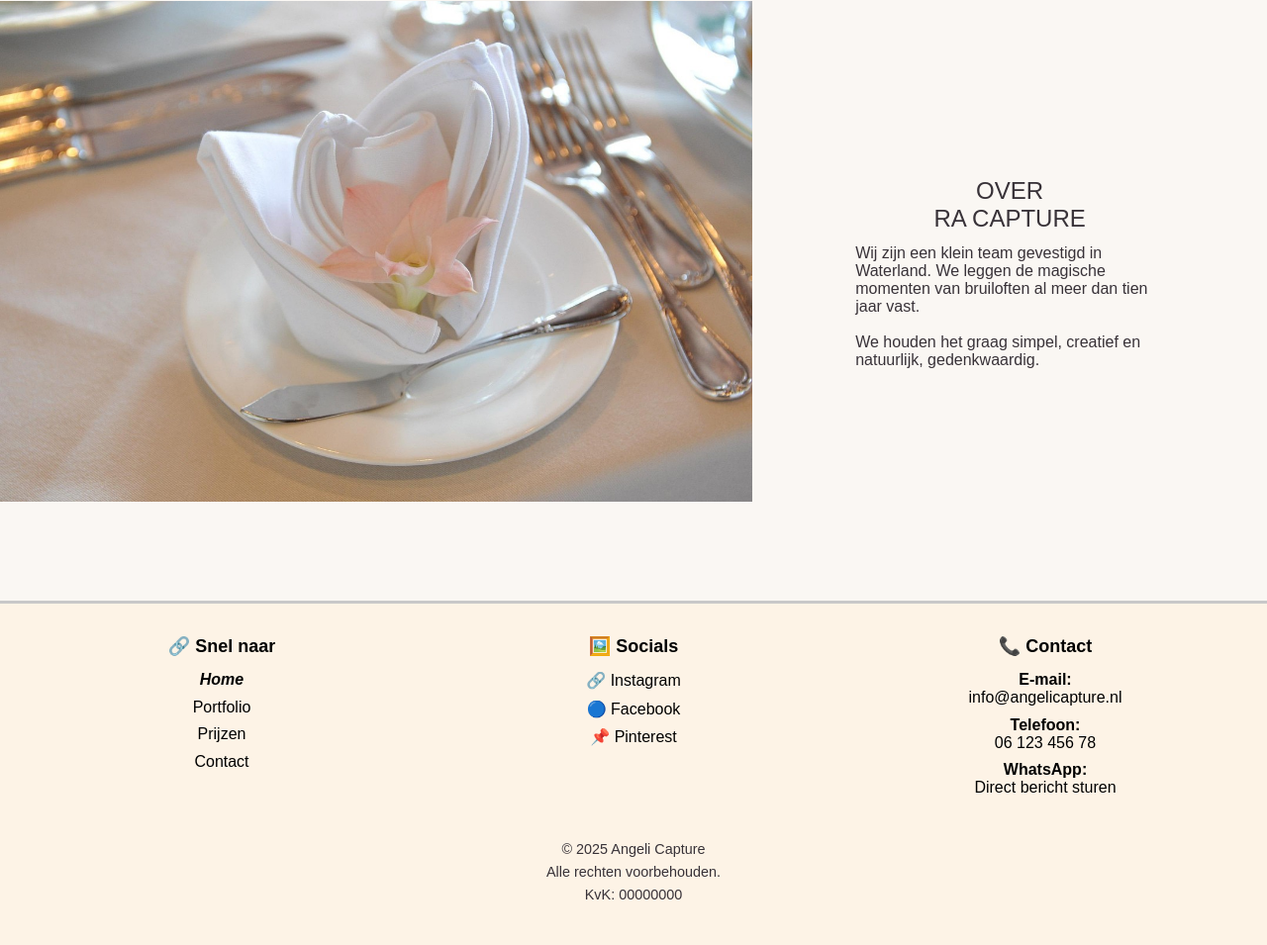
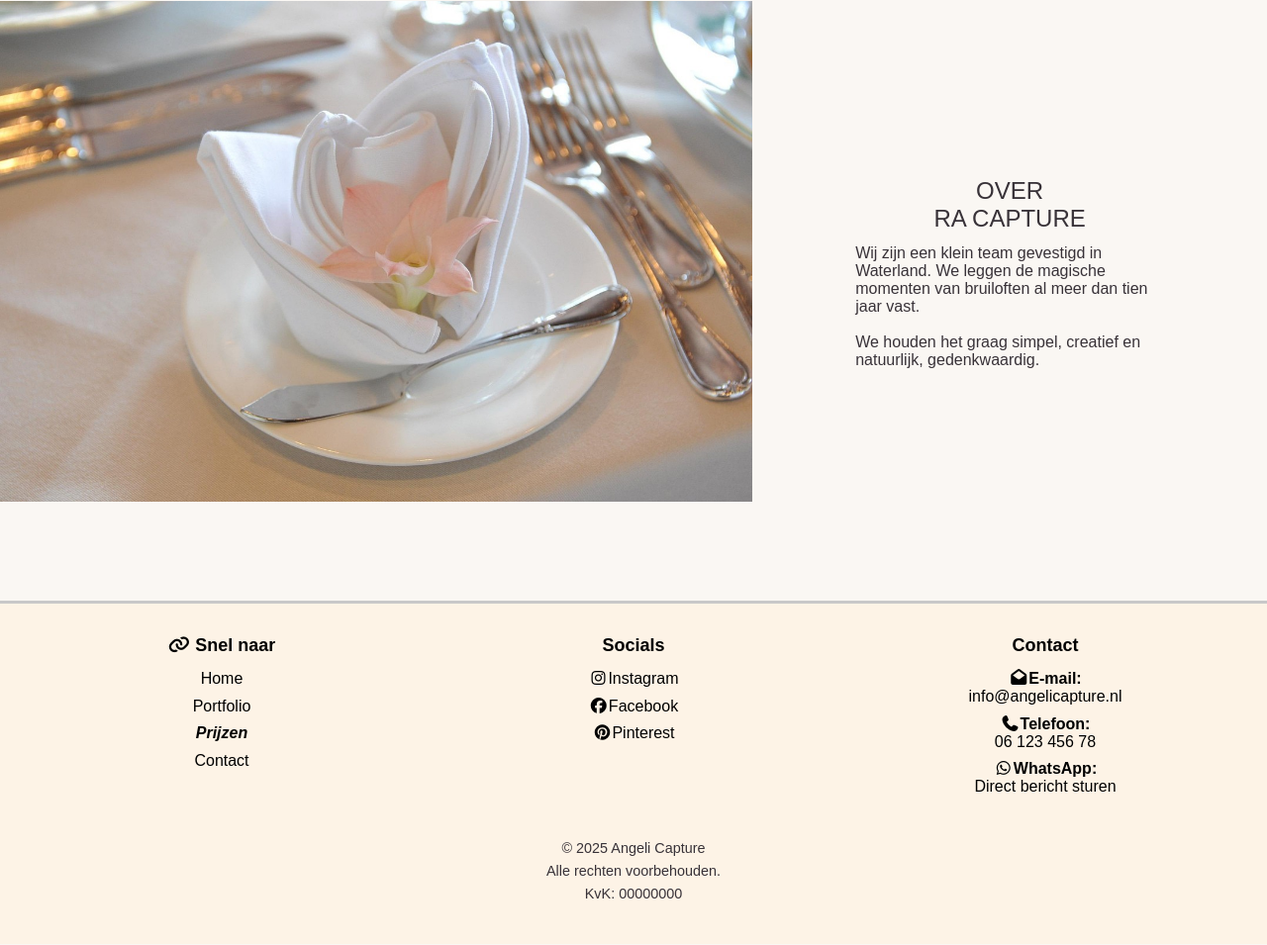
Before and after one commit to kwabber7/examen_kerstmis, a plain HTML site: page index.html in a window 1280 px wide. Shown: the part 760-1715 px from the top of the page at 99% size. Drawn offline with Linux system fonts and the light colour scheme; a web font is replaced by a local one.

Commit message:
main: update

```diff
--- a/index.html
+++ b/index.html
@@ -5,6 +5,7 @@
     <meta charset="UTF-8">
     <meta name="viewport" content="width=device-width, initial-scale=1.0">
     <title>Homepagina</title>
+    <link rel="stylesheet" href="https://cdnjs.cloudflare.com/ajax/libs/font-awesome/7.0.1/css/all.min.css" integrity="sha512-2SwdPD6INVrV/lHTZbO2nodKhrnDdJK9/kg2XD1r9uGqPo1cUbujc+IYdlYdEErWNu69gVcYgdxlmVmzTWnetw==" crossorigin="anonymous" referrerpolicy="no-referrer" />
     <link rel="preconnect" href="https://fonts.googleapis.com">
     <link rel="preconnect" href="https://fonts.gstatic.com" crossorigin>
     <link href="https://fonts.googleapis.com/css2?family=Kedebideri:wght@400;500;600;700;800;900&display=swap"
@@ -61,30 +62,30 @@
 
 <footer class="footer">
     <div class="footer-section">
-        <h3>🔗 Snel naar</h3>
+        <h3><i class="fa-solid fa-link"></i> Snel naar</h3>
         <ul>
-            <li><a href="index.html"><i><b>Home</b></i></a></li>
+            <li><a href="index.html">Home</a></li>
             <li><a href="portfolio.html">Portfolio</a></li>
-            <li><a href="prijzen_pakketen.html">Prijzen</a></li>
+            <li><a href="prijzen_pakketen.html"><i><b>Prijzen</b></i></a></li>
             <li><a href="contacteer_ons.html">Contact</a></li>
         </ul>
     </div>
 
     <div class="footer-section">
-        <h3>🖼️ Socials</h3>
+        <h3>Socials</h3>
         <ul>
-            <li><a href="#">🔗 Instagram</a></li>
-            <li><a href="#">🔵 Facebook</a></li>
-            <li><a href="#">📌 Pinterest</a></li>
+            <li><i class="fa-brands fa-instagram"></i><a href="#">Instagram</a></li>
+            <li><i class="fa-brands fa-facebook"></i><a href="#">Facebook</a></li>
+            <li><i class="fa-brands fa-pinterest"></i><a href="#">Pinterest</a></li>
         </ul>
     </div>
 
     <div class="footer-section">
-        <h3>📞 Contact</h3>
+        <h3>Contact</h3>
         <ul>
-            <li><strong>E-mail:</strong><br><a href="mailto:info@angelicapture.nl">info@angelicapture.nl</a></li>
-            <li><strong>Telefoon:</strong><br>06 123 456 78</li>
-            <li><strong>WhatsApp:</strong><br>Direct bericht sturen</li>
+            <li><i class="fa-solid fa-envelope-open"></i><strong>E-mail:</strong><br><a href="mailto:info@angelicapture.nl">info@angelicapture.nl</a></li>
+            <li><i class="fa-solid fa-phone"></i><strong>Telefoon:</strong><br>06 123 456 78</li>
+            <li><i class="fa-brands fa-whatsapp"></i><strong>WhatsApp:</strong><br>Direct bericht sturen</li>
         </ul>
     </div>
 
@@ -94,5 +95,4 @@
             KvK: 00000000 </p>
     </div>
 </footer>
-
 </html>
```
Also changed, not shown: contacteer_ons.html (+12 -11 lines), portfolio.html (+12 -11 lines), prijzen_pakketen.html (+13 -10 lines).
